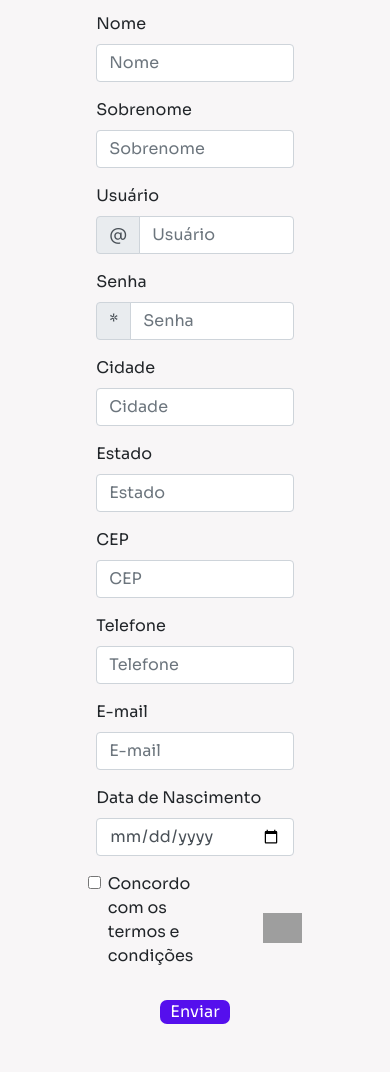
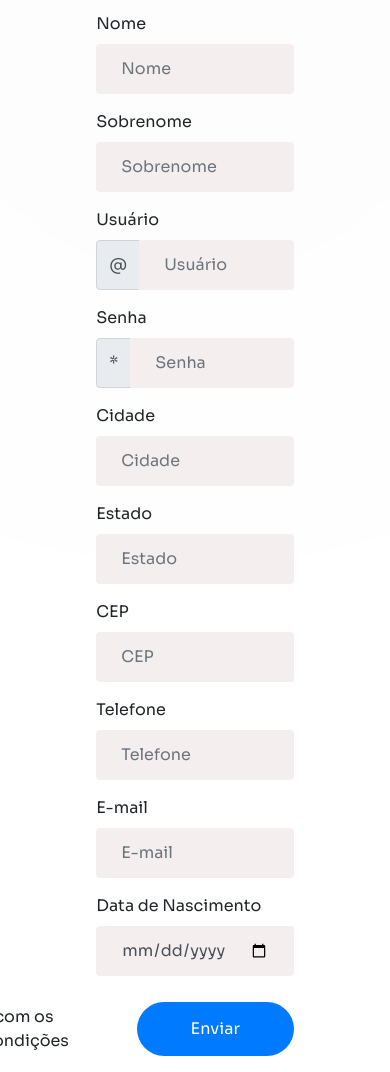
Before and after one commit to ruanthow/Projeto-Locadrive, a PHP site: page /register.html in a window 390 px wide. Shown: the part 100-1172 px from the top of the page. Before the commit the page ends 1124 px from the top, so only its background shows below. Run offline with PHP 8.4, Linux system fonts and the light colour scheme; grey boxes are pictures that could not be loaded.

Commit message:
Ajustando css pagina de registro

```diff
--- a/src/View/css/index.css
+++ b/src/View/css/index.css
@@ -230,7 +230,6 @@ header {
     border-radius: 9px;
     margin-bottom: 16px;
     cursor: pointer;
-    background-color: #f5eeee);
 }
 
 .botao-grande::placeholder, .botao-pequeno::placeholder{
--- a/src/View/css/register.css
+++ b/src/View/css/register.css
@@ -14,12 +14,13 @@ ul {
 }
 
 body {
-    background: #F8F6F7 !important;
+    background: #ffffff!important;
     overflow-x: hidden;
 }
 
 header {
     background: white;
+    filter: drop-shadow(0px 50px 250px rgba(0, 0, 0, 0.137));
 }
 
 .nav, .nav-logo {
@@ -38,6 +39,15 @@ header {
     align-items: center;
 }
 
+.content input {
+    padding: 25px;
+    border: none;
+}
+
+.form-control {
+    background-color: #f5eeee;
+}
+
 .img-car {
     display: flex;
     justify-content: center;
@@ -49,9 +59,14 @@ header {
 
 .form-group {
     display: flex;
-    width: 100%;
     align-items: center;
-    justify-content: center;
+    justify-content: end;
+    margin-top: 10px;
+}
+
+.form-check {
+    display: flex;
+    align-items: center;
 }
 
 .validacao, .validacaoData{
@@ -60,15 +75,12 @@ header {
     color: #ca2e2e;
 }
 
-
 .btn-primary {
-    display: flex;
-    width: 35%;
-    align-items: center;
-    justify-content: center;
-    border-radius: 7px;
+    padding: 15px;
+    width: 250px;
     border: none;
-    background-color: #550FED;
-    margin: 0 auto;
-    margin-bottom: 1%;
+    border-radius: 50px;
+    cursor: pointer;
+    transition: 0.3s;
+    margin-left: 50px;
 }
--- a/src/View/register.html
+++ b/src/View/register.html
@@ -13,6 +13,9 @@
 
   </head>
   <body>
+
+    <!--  LOGO NAV  -->
+
     <header>
         <nav class="nav">
             <div class="container">
@@ -26,8 +29,15 @@
             </div>
         </nav>
     </header>
+
+    <!--  FIM LOGO NAV  -->
+
+
     <main>
         <div class="content">
+
+          <!--  FORM  -->
+
         <form method="post" class="col-7">
             <input type="hidden" name="cad" value="cadastrar">
             <div class="form-row">
@@ -62,6 +72,7 @@
                 <span class="validacao">Minimo de 8 caracteres</span>
               </div>
             </div>
+
             <div class="form-row">
               <div class="col-md-6 mb-3">
                 <label for="validationDefault03">Cidade</label>
@@ -95,18 +106,24 @@
                 <span class="validacaoData">Data invalida</span>
               </div>
             </div>
+
             <div class="form-group">
-              <div class="form-check col-md-6 mb-3">
+              <div class="form-check">
+
                 <input class="form-check-input" type="checkbox" value="" id="invalidCheck2" required>
-                <label class="form-check-label" for="invalidCheck2">
-                  Concordo com os termos e condições
-                </label>
+                <label class="form-check-label" for="invalidCheck2">Concordo com os termos e condições</label>
+                <button class="btn-primary" type="button" onclick="enviar()">Enviar</button>
+
               </div>
-              <img class="img-car" src="https://mir-s3-cdn-cf.behance.net/project_modules/disp/96fdb578684029.5cac4a000cece.gif" alt="">
+
             </div>
-            <button class="btn-primary" type="button" onclick="enviar()">Enviar</button>
+
           </form>
+
+           <!--  FIM FORM  -->
+
         </div>
+
     </main>
 
 
```
